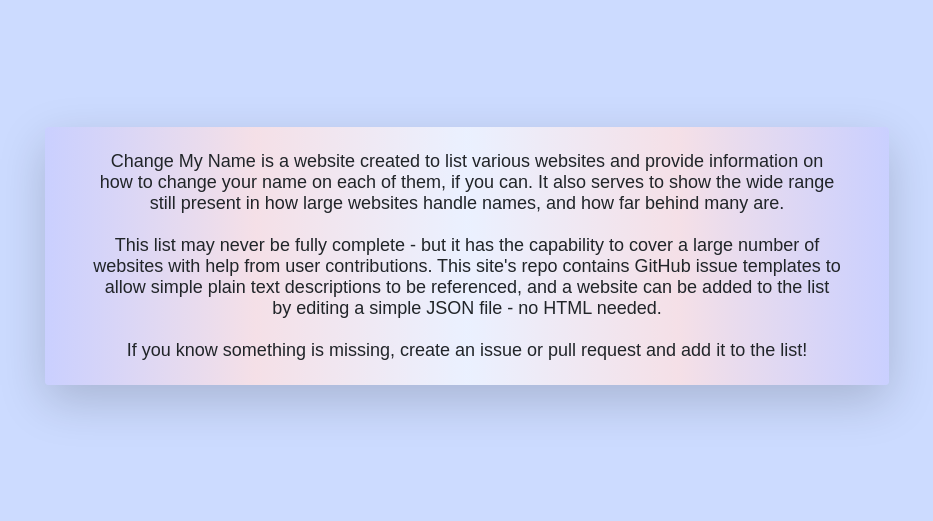
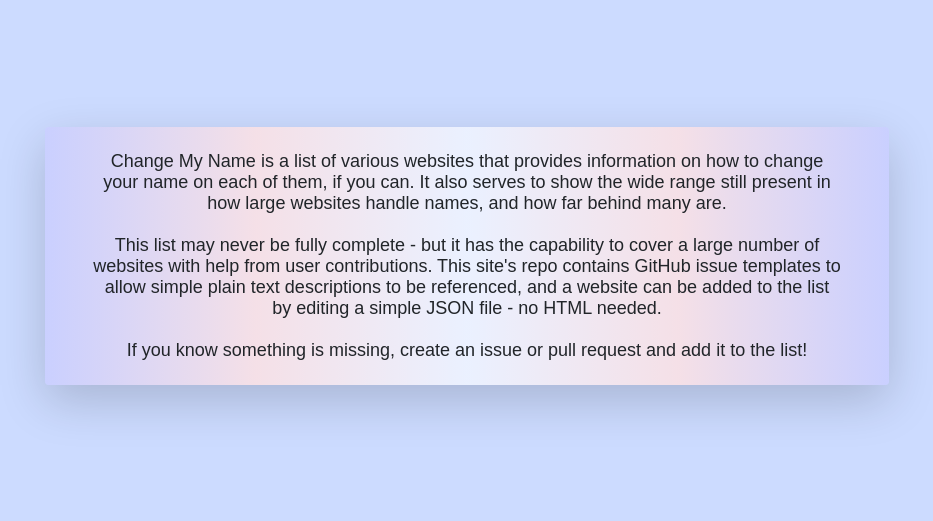
Before and after one commit to change-my-name/change-my-name.github.io, a plain HTML site: page index.html in a window 1280 px wide. Shown: the part 279-800 px from the top of the page, without its empty margins (173-1106 px from the left). Drawn offline with nearby package versions, Linux system fonts and the light colour scheme.

Commit message:
fixed prt2

```diff
--- a/index.html
+++ b/index.html
@@ -26,7 +26,7 @@
                 </br>
                 </br> -->
 
-                Change My Name is a website created to list various websites and provide
+                Change My Name is a list of various websites that provides
                 information on how to change your name on each of them, if you can.
                 It also serves to show the wide range still present in how large
                 websites handle names, and how far behind many are.
```
